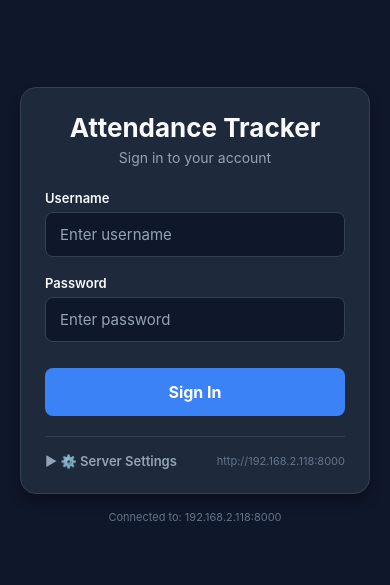
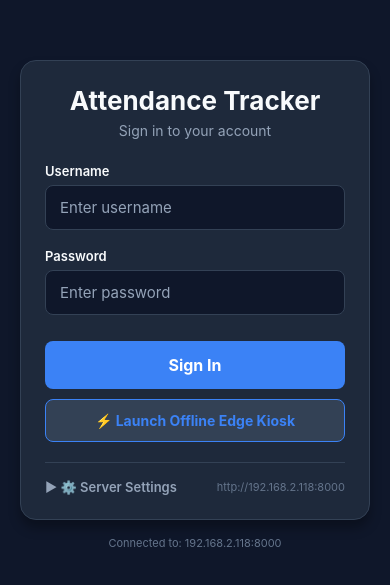
Before and after one commit to ak-s-hat/attendance_tracker, a React Native app in the folder mobile/: screen / in a window 390 px wide. Shown: the part 117-702 px from the top of the page. Built offline with nearby package versions, Linux system fonts and the light colour scheme.

Commit message:
Add offline kiosk launch button and increase timeout for cloud cold-starts

```diff
--- a/mobile/src/screens/LoginScreen.tsx
+++ b/mobile/src/screens/LoginScreen.tsx
@@ -147,10 +147,31 @@ export const LoginScreen: React.FC<LoginScreenProps> = ({
             disabled={loading}
           >
             {loading ? (
-              <ActivityIndicator color="#FFFFFF" />
+              <View style={{ flexDirection: 'row', alignItems: 'center' }}>
+                <ActivityIndicator color="#FFFFFF" size="small" style={{ marginRight: 8 }} />
+                <Text style={styles.buttonText}>Connecting to Server...</Text>
+              </View>
             ) : (
               <Text style={styles.buttonText}>Sign In</Text>
             )}
+          </TouchableOpacity>
+
+          {/* Instant Offline Edge Kiosk Launch */}
+          <TouchableOpacity
+            style={styles.offlineKioskBtn}
+            onPress={() => {
+              if (onLoginSuccess) {
+                onLoginSuccess({
+                  token: 'offline_edge_token',
+                  role: 'employee',
+                  user_id: 'offline_kiosk_operator',
+                  username: 'Edge Kiosk (Offline)',
+                  employee_id: null,
+                });
+              }
+            }}
+          >
+            <Text style={styles.offlineKioskBtnText}>⚡ Launch Offline Edge Kiosk</Text>
           </TouchableOpacity>
 
           {/* Server URL Configuration */}
@@ -169,12 +190,15 @@ export const LoginScreen: React.FC<LoginScreenProps> = ({
           {showServerSettings && (
             <View style={styles.serverSection}>
               <Text style={styles.serverLabel}>Backend API URL</Text>
+              <Text style={styles.serverHelpText}>
+                Paste your live Render URL (e.g. https://your-app.onrender.com) or local IP (http://192.168.x.x:8000). Do not use localhost on physical Android.
+              </Text>
               <TextInput
                 testID="server-url-input"
                 style={styles.input}
                 value={serverUrl}
                 onChangeText={setServerUrl}
-                placeholder="http://192.168.x.x:8000 or https://xxxx.ngrok-free.app"
+                placeholder="https://your-app.onrender.com"
                 placeholderTextColor={colors.secondaryText}
                 autoCapitalize="none"
                 autoCorrect={false}
@@ -311,6 +335,27 @@ const styles = StyleSheet.create({
     fontWeight: '600',
     marginBottom: 6,
   },
+  offlineKioskBtn: {
+    backgroundColor: colors.card,
+    borderColor: colors.primary,
+    borderWidth: 1,
+    borderRadius: 8,
+    paddingVertical: 12,
+    alignItems: 'center',
+    justifyContent: 'center',
+    marginTop: 10,
+  },
+  offlineKioskBtnText: {
+    color: colors.primary,
+    fontSize: 14,
+    fontWeight: 'bold',
+  },
+  serverHelpText: {
+    color: colors.textMuted,
+    fontSize: 11,
+    marginBottom: 8,
+    lineHeight: 16,
+  },
   saveUrlBtn: {
     backgroundColor: colors.success,
     borderRadius: 6,
--- a/mobile/src/services/api.ts
+++ b/mobile/src/services/api.ts
@@ -195,10 +195,11 @@ export interface UserItem {
  * Sign in user and retrieve JWT access token & user role.
  */
 export async function loginUser(baseUrl: string, payload: LoginRequest): Promise<LoginResponse> {
-  const url = `${baseUrl.replace(/\/$/, '')}/api/auth/login`;
+  const cleanBase = baseUrl.trim().replace(/\/+$/, '');
+  const url = `${cleanBase}/api/auth/login`;
   const response = await axios.post<LoginResponse>(url, payload, {
     headers: { 'Content-Type': 'application/json' },
-    timeout: 8000,
+    timeout: 35000, // 35s timeout to handle cloud container cold starts
   });
   if (response.data?.access_token) {
     setAuthToken(response.data.access_token);
```
